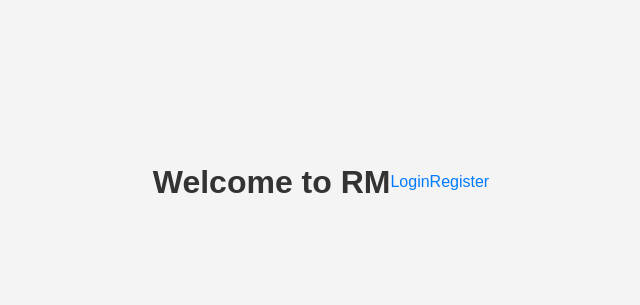
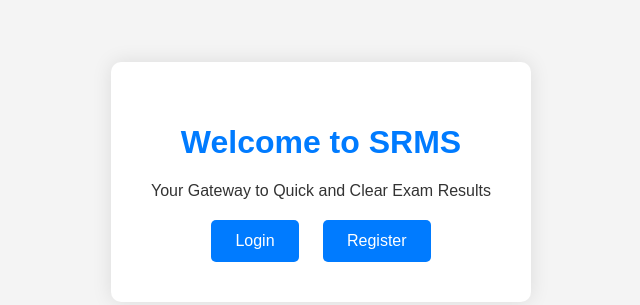
Before and after one commit to rk-ramkumar/student-result-management, a website: page frontend/index.html in a window 1280 px wide. Shown: the part 218-523 px from the top of the page, without its empty margins (319-959 px from the left). Drawn offline with Linux system fonts and the light colour scheme.

Commit message:
Refactored.

```diff
--- a/frontend/css/styles.css
+++ b/frontend/css/styles.css
@@ -9,6 +9,7 @@ body {
     height: 100vh;
 }
 
+/* Login page */
 .login-container {
     background-color: #fff;
     padding: 20px;
@@ -52,6 +53,7 @@ button:hover {
     background-color: #0056b3;
 }
 
+/* index page*/
 p {
     margin-top: 20px;
     color: #777;
@@ -65,3 +67,41 @@ a {
 a:hover {
     text-decoration: underline;
 }
+
+.welcome-container {
+    background-color: #fff;
+    padding: 40px;
+    border-radius: 10px;
+    box-shadow: 0 0 20px rgba(0, 0, 0, 0.1);
+    text-align: center;
+}
+
+h1 {
+    color: #007bff;
+}
+
+p {
+    color: #333;
+    margin-top: 10px;
+}
+
+.button-container {
+    margin-top: 20px;
+}
+
+.button {
+    display: inline-block;
+    background-color: #007bff;
+    color: #fff;
+    padding: 12px 24px;
+    border: none;
+    border-radius: 5px;
+    margin: 0 10px;
+    text-decoration: none;
+    cursor: pointer;
+    transition: background-color 0.3s;
+}
+
+.button:hover {
+    background-color: #0056b3;
+}
--- a/frontend/index.html
+++ b/frontend/index.html
@@ -7,8 +7,13 @@
     <title>Student Result Management System</title>
 </head>
 <body>
-    <h1>Welcome to RM</h1>
-    <a href="login.html">Login</a>
-    <a href="register.html">Register</a>
+    <div class="welcome-container">
+        <h1>Welcome to SRMS</h1>
+        <p>Your Gateway to Quick and Clear Exam Results</p>
+        <div class="button-container">
+            <a href="login.html" class="button">Login</a>
+            <a href="register.html" class="button">Register</a>
+        </div>
+    </div>
 </body>
 </html>
```
